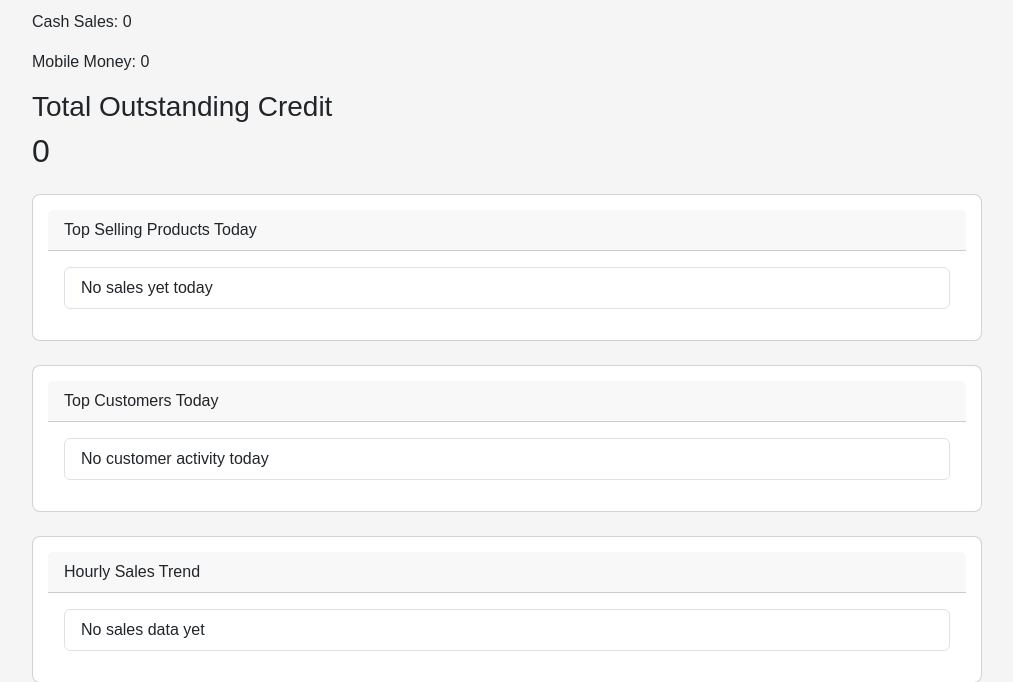
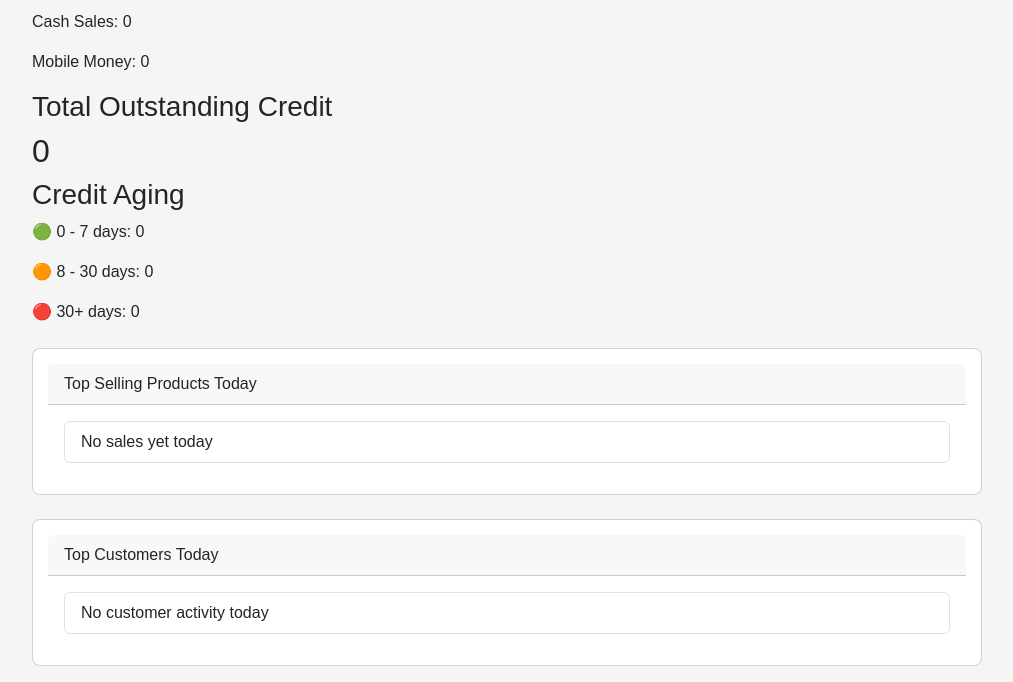
Before and after one commit to Michael-Nyawade/smart-duka, a Django app: page /dashboard/ in a window 1280 px wide. Shown: the part 457-1139 px from the top of the page, without its empty margins (133-1146 px from the left). Run offline with Django 5.2, Linux system fonts and the light colour scheme; the visitor is signed in with stand-in values (Sample User, id 1); data that the repository does not hold is empty; some libraries are stand-ins or nearby versions.

Commit message:
Improved dashboard layout for sales and inventory insights

```diff
--- a/templates/dashboard/dashboard.html
+++ b/templates/dashboard/dashboard.html
@@ -74,6 +74,15 @@
     <div>
         <h3>Total Outstanding Credit</h3>
         <h2>{{ total_outstanding_credit }}</h2>
+    </div>
+
+    <!-- Credit Aging Section -->
+    <div>
+        <h3>Credit Aging</h3>
+
+        <p>🟢 0 - 7 days: {{ credit_0_7 }}</p>
+        <p>🟠 8 - 30 days: {{ credit_8_30 }}</p>
+        <p>🔴 30+ days: {{ credit_30_plus }}</p>
     </div>
 
     <!-- Top Products Section -->
```
